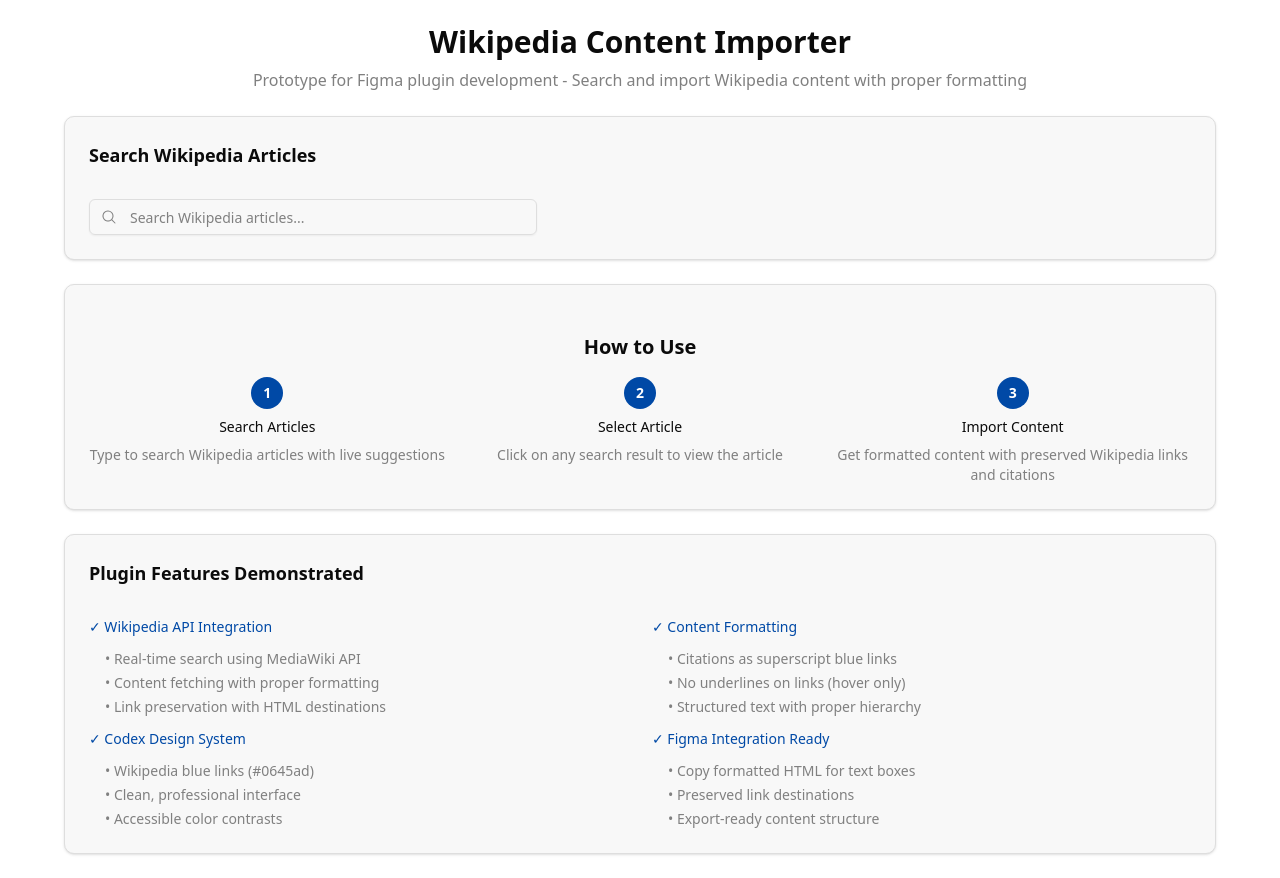
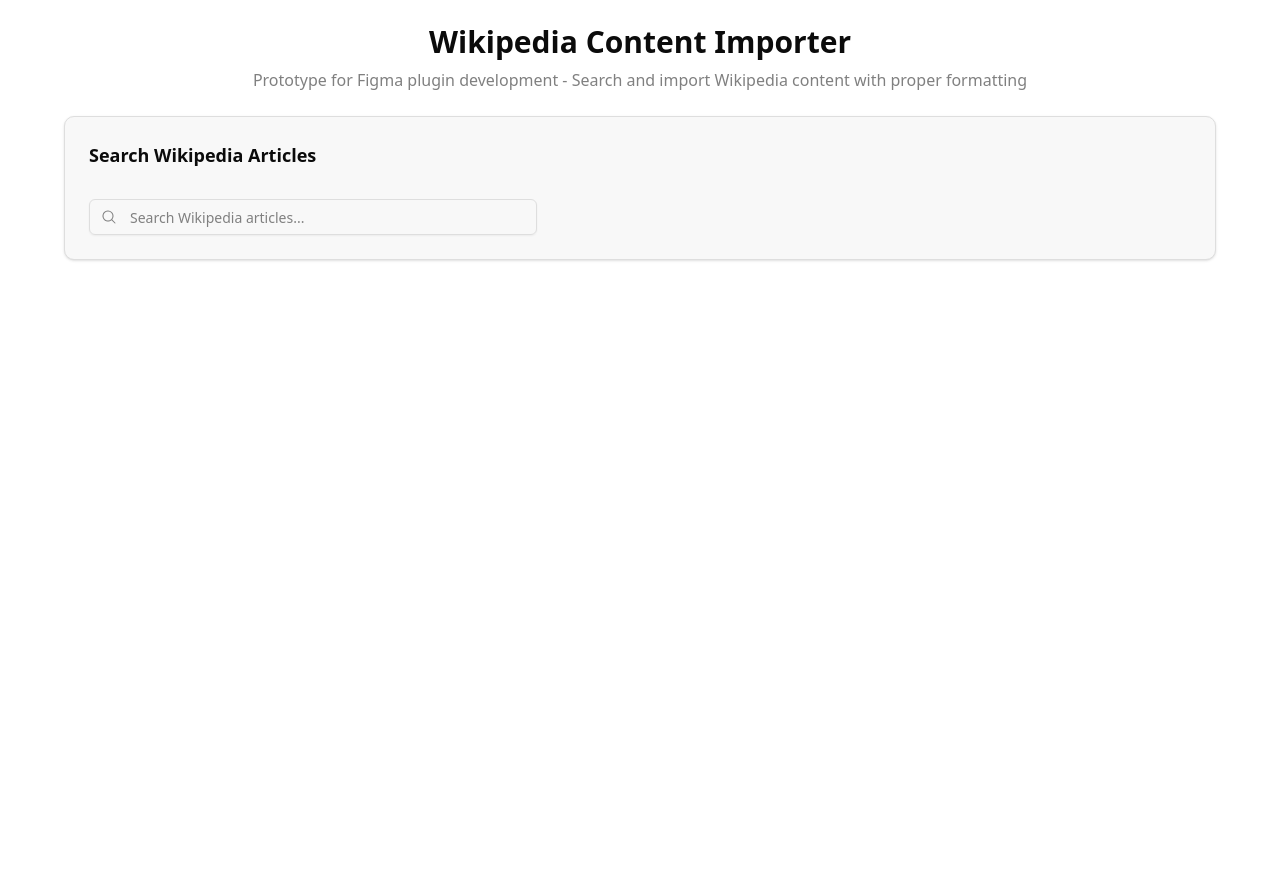
Before and after one commit to justinscherer/wikipedia-content-im, a React (Vite) app: page / in a window 1280 px wide. After the commit the page ends 800 px from the top, so only its background shows below. Built offline with nearby package versions, Linux system fonts and the light colour scheme.

Commit message:
Generated by Spark: Remove "how to use" section. Remove "features demonstrated" section Make sure the formatting of the imported text appears exactly as it does on Wikipedia according to Codex.

```diff
--- a/src/App.tsx
+++ b/src/App.tsx
@@ -44,87 +44,7 @@
           />
         )}
 
-        {/* Instructions */}
-        {!selectedArticle && (
-          <Card>
-            <CardContent className="pt-6">
-              <div className="text-center space-y-4">
-                <h2 className="text-xl font-semibold">How to Use</h2>
-                <div className="grid md:grid-cols-3 gap-4 text-sm">
-                  <div className="space-y-2">
-                    <div className="w-8 h-8 bg-primary text-primary-foreground rounded-full flex items-center justify-center mx-auto font-semibold">
-                      1
-                    </div>
-                    <h3 className="font-medium">Search Articles</h3>
-                    <p className="text-muted-foreground">
-                      Type to search Wikipedia articles with live suggestions
-                    </p>
-                  </div>
-                  <div className="space-y-2">
-                    <div className="w-8 h-8 bg-primary text-primary-foreground rounded-full flex items-center justify-center mx-auto font-semibold">
-                      2
-                    </div>
-                    <h3 className="font-medium">Select Article</h3>
-                    <p className="text-muted-foreground">
-                      Click on any search result to view the article
-                    </p>
-                  </div>
-                  <div className="space-y-2">
-                    <div className="w-8 h-8 bg-primary text-primary-foreground rounded-full flex items-center justify-center mx-auto font-semibold">
-                      3
-                    </div>
-                    <h3 className="font-medium">Import Content</h3>
-                    <p className="text-muted-foreground">
-                      Get formatted content with preserved Wikipedia links and citations
-                    </p>
-                  </div>
-                </div>
-              </div>
-            </CardContent>
-          </Card>
-        )}
 
-        {/* Features Demo */}
-        <Card>
-          <CardHeader>
-            <CardTitle className="text-lg">Plugin Features Demonstrated</CardTitle>
-          </CardHeader>
-          <CardContent>
-            <div className="grid md:grid-cols-2 gap-6 text-sm">
-              <div className="space-y-3">
-                <h3 className="font-medium text-primary">✓ Wikipedia API Integration</h3>
-                <ul className="space-y-1 text-muted-foreground ml-4">
-                  <li>• Real-time search using MediaWiki API</li>
-                  <li>• Content fetching with proper formatting</li>
-                  <li>• Link preservation with HTML destinations</li>
-                </ul>
-
-                <h3 className="font-medium text-primary">✓ Codex Design System</h3>
-                <ul className="space-y-1 text-muted-foreground ml-4">
-                  <li>• Wikipedia blue links (#0645ad)</li>
-                  <li>• Clean, professional interface</li>
-                  <li>• Accessible color contrasts</li>
-                </ul>
-              </div>
-
-              <div className="space-y-3">
-                <h3 className="font-medium text-primary">✓ Content Formatting</h3>
-                <ul className="space-y-1 text-muted-foreground ml-4">
-                  <li>• Citations as superscript blue links</li>
-                  <li>• No underlines on links (hover only)</li>
-                  <li>• Structured text with proper hierarchy</li>
-                </ul>
-
-                <h3 className="font-medium text-primary">✓ Figma Integration Ready</h3>
-                <ul className="space-y-1 text-muted-foreground ml-4">
-                  <li>• Copy formatted HTML for text boxes</li>
-                  <li>• Preserved link destinations</li>
-                  <li>• Export-ready content structure</li>
-                </ul>
-              </div>
-            </div>
-          </CardContent>
-        </Card>
       </div>
     </div>
   )
--- a/src/components/WikipediaContent.tsx
+++ b/src/components/WikipediaContent.tsx
@@ -51,13 +51,13 @@
   }
 
   const processWikipediaContent = (html: string): string => {
-    // Convert Wikipedia links to proper format
+    // Convert Wikipedia links to proper Codex format
     html = html.replace(
       /<a\s+href="([^"]*)"[^>]*>([^<]*)<\/a>/g,
       '<a href="$1" class="wikipedia-link">$2</a>'
     )
 
-    // Convert citation markers to superscript
+    // Convert citation markers to superscript with Codex styling
     html = html.replace(
       /\[(\d+)\]/g,
       '<sup><a href="#citation-$1" class="wikipedia-citation">[$1]</a></sup>'
@@ -68,6 +68,18 @@
       /href="\/wiki\//g,
       'href="https://en.wikipedia.org/wiki/'
     )
+
+    // Process headings to match Wikipedia hierarchy
+    html = html.replace(/<h2([^>]*)>/g, '<h2 class="wikipedia-heading-2"$1>')
+    html = html.replace(/<h3([^>]*)>/g, '<h3 class="wikipedia-heading-3"$1>')
+    html = html.replace(/<h4([^>]*)>/g, '<h4 class="wikipedia-heading-4"$1>')
+
+    // Format paragraphs with proper spacing
+    html = html.replace(/<p([^>]*)>/g, '<p class="wikipedia-paragraph"$1>')
+
+    // Handle bold and italic text with Wikipedia styling
+    html = html.replace(/<b([^>]*)>/g, '<strong class="wikipedia-bold"$1>')
+    html = html.replace(/<i([^>]*)>/g, '<em class="wikipedia-italic"$1>')
 
     return html
   }
--- a/src/index.css
+++ b/src/index.css
@@ -18,8 +18,8 @@
   --popover: oklch(1 0 0);
   --popover-foreground: oklch(0.15 0 0);
 
-  /* Wikipedia blue for primary actions and links */
-  --primary: oklch(0.4 0.2 240); /* Wikipedia blue #0645ad */
+  /* Wikipedia blue for primary actions and links - exact Codex color */
+  --primary: #0645ad; /* Exact Wikipedia blue */
   --primary-foreground: oklch(1 0 0); /* White text on blue */
 
   --secondary: oklch(0.95 0 0); /* Very light gray */
@@ -37,7 +37,7 @@
 
   --border: oklch(0.9 0 0); /* Light border */
   --input: oklch(0.9 0 0); /* Input border */
-  --ring: oklch(0.4 0.2 240); /* Focus ring matches primary */
+  --ring: #0645ad; /* Focus ring matches primary */
 
   --radius: 0.375rem; /* Slightly rounded corners */
 }
@@ -69,20 +69,28 @@
   --radius-xl: calc(var(--radius) + 0.25rem);
 }
 
-/* Wikipedia-style link styling */
+/* Wikipedia-style link styling - exact Codex implementation */
 .wikipedia-link {
   @apply text-primary no-underline;
+  color: #0645ad; /* Exact Wikipedia blue */
 }
 
 .wikipedia-link:hover {
   @apply underline;
 }
 
-/* Citation superscript styling */
+.wikipedia-link:visited {
+  color: #0b0080; /* Wikipedia visited link color */
+}
+
+/* Citation superscript styling - Codex standard */
 .wikipedia-citation {
-  @apply text-primary no-underline text-xs;
+  @apply text-primary no-underline;
+  color: #0645ad;
+  font-size: 0.75em;
   vertical-align: super;
   line-height: 0;
+  font-weight: normal;
 }
 
 .wikipedia-citation:hover {
@@ -98,27 +106,64 @@
   @apply bg-secondary;
 }
 
-/* Content formatting */
+/* Wikipedia content formatting - exact Codex typography */
 .wikipedia-content {
   @apply leading-relaxed;
+  font-family: -apple-system, BlinkMacSystemFont, "Segoe UI", Roboto, Lato, Helvetica, Arial, sans-serif;
+  font-size: 14px;
+  line-height: 1.6;
+  color: #202122; /* Wikipedia text color */
 }
 
-.wikipedia-content p {
-  @apply mb-4;
+.wikipedia-paragraph {
+  @apply mb-3;
+  margin-bottom: 0.5em;
 }
 
-.wikipedia-content h1, .wikipedia-content h2, .wikipedia-content h3 {
-  @apply font-semibold mb-2 mt-4;
+/* Wikipedia heading hierarchy - Codex standard */
+.wikipedia-heading-2 {
+  @apply font-normal text-lg mb-2 mt-6;
+  color: #000;
+  border-bottom: 1px solid #a2a9b1;
+  padding-bottom: 2px;
+  font-size: 1.5em;
+  line-height: 1.3;
 }
 
-.wikipedia-content h1 {
-  @apply text-xl;
+.wikipedia-heading-3 {
+  @apply font-semibold text-base mb-2 mt-4;
+  color: #000;
+  font-size: 1.2em;
+  line-height: 1.6;
 }
 
-.wikipedia-content h2 {
-  @apply text-lg;
+.wikipedia-heading-4 {
+  @apply font-semibold text-sm mb-2 mt-3;
+  color: #000;
+  font-size: 1em;
+  line-height: 1.6;
 }
 
-.wikipedia-content h3 {
-  @apply text-base;
+/* Text formatting */
+.wikipedia-bold {
+  font-weight: bold;
 }
+
+.wikipedia-italic {
+  font-style: italic;
+}
+
+/* Lists - Wikipedia style */
+.wikipedia-content ul {
+  margin: 0.3em 0 0 1.6em;
+  padding: 0;
+}
+
+.wikipedia-content ol {
+  margin: 0.3em 0 0 3.2em;
+  padding: 0;
+}
+
+.wikipedia-content li {
+  margin-bottom: 0.1em;
+}
```
